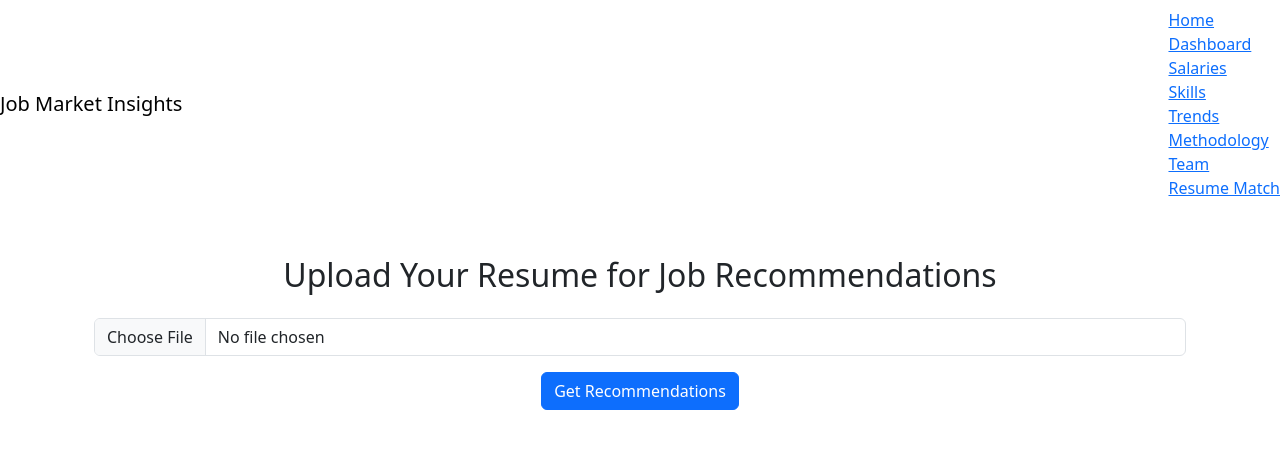
After one commit to khfong26/Sta160-Group-Project, a Python web app: template src/website/templates/recommend.html in a window 1280 px wide. The commit adds this page. Shown: the top 449 px of the page. Run offline with Jinja, Linux system fonts and the light colour scheme; the template is opened without the code that fills it, so the values that code supplies are empty; some libraries are stand-ins or nearby versions.

Commit message:
Recommendation Model
Analysis:
recommendation model under analysis. Pretty much it does this:

1.) loads the job dataset (all states one)
2.) extracts the text from an uploaded resume PDF
3.) makes the recommendation model
4.) converts resume text
5.) computes similarities between resume text and every job from that job dataset
6.) and then just returns the most fitting jobs

Website:
- Added Resume Match section in base.html
- added recommend.html
- in app.py added a new route for recommend.

```diff
--- a/src/website/templates/base.html
+++ b/src/website/templates/base.html
@@ -38,6 +38,7 @@
             <a href="/trends">Trends</a>
             <a href="/methodology">Methodology</a>
             <a href="/team">Team</a>
+            <a href="/recommend">Resume Match</a>
         </div>
     </nav>
 
--- /dev/null
+++ b/src/website/templates/recommend.html
@@ -0,0 +1,52 @@
+{% extends "base.html" %}
+{% block content %}
+
+<div class="container mt-5">
+    <h2 class="mb-4 text-center">Upload Your Resume for Job Recommendations</h2>
+
+    <!-- Upload Form -->
+    <form action="/recommend" method="POST" enctype="multipart/form-data" class="text-center">
+        <input type="file" name="resume" class="form-control mb-3" required>
+        <button type="submit" class="btn btn-primary">Get Recommendations</button>
+    </form>
+
+    <!-- Error Message -->
+    {% if error %}
+    <div class="alert alert-danger mt-4 text-center">
+        {{ error }}
+    </div>
+    {% endif %}
+
+    <!-- Results Section -->
+    {% if results %}
+    <hr class="my-5">
+
+    <h3 class="mb-3">Top Recommended Jobs</h3>
+
+    <div class="list-group">
+        {% for job in results %}
+        <div class="list-group-item">
+
+            <h5 class="mb-1">
+                <strong>{{ job["title"] }}</strong>
+            </h5>
+
+            <p class="mb-1">
+                <strong>Company:</strong> {{ job["company"] }} <br>
+                <strong>Location:</strong> {{ job["location"] }}
+            </p>
+
+            {% if job["job_url"] %}
+            <a href="{{ job['job_url'] }}" target="_blank" class="btn btn-sm btn-outline-primary mt-2">
+                View Job Posting
+            </a>
+            {% endif %}
+
+        </div>
+        {% endfor %}
+    </div>
+
+    {% endif %}
+</div>
+
+{% endblock %}
```
Also changed, not shown: src/analysis/recommendation_model.py (added, +43 -0 lines), src/website/app.py (+22 -0 lines).
